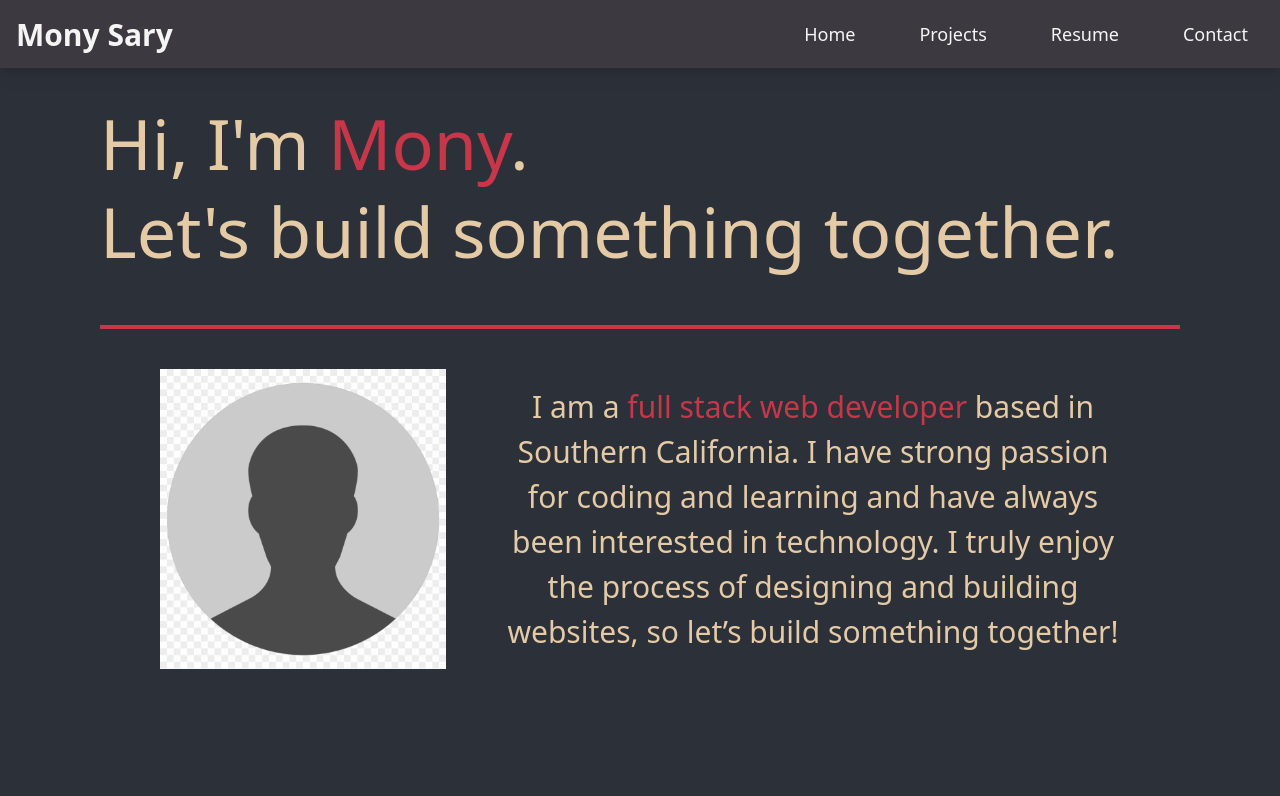
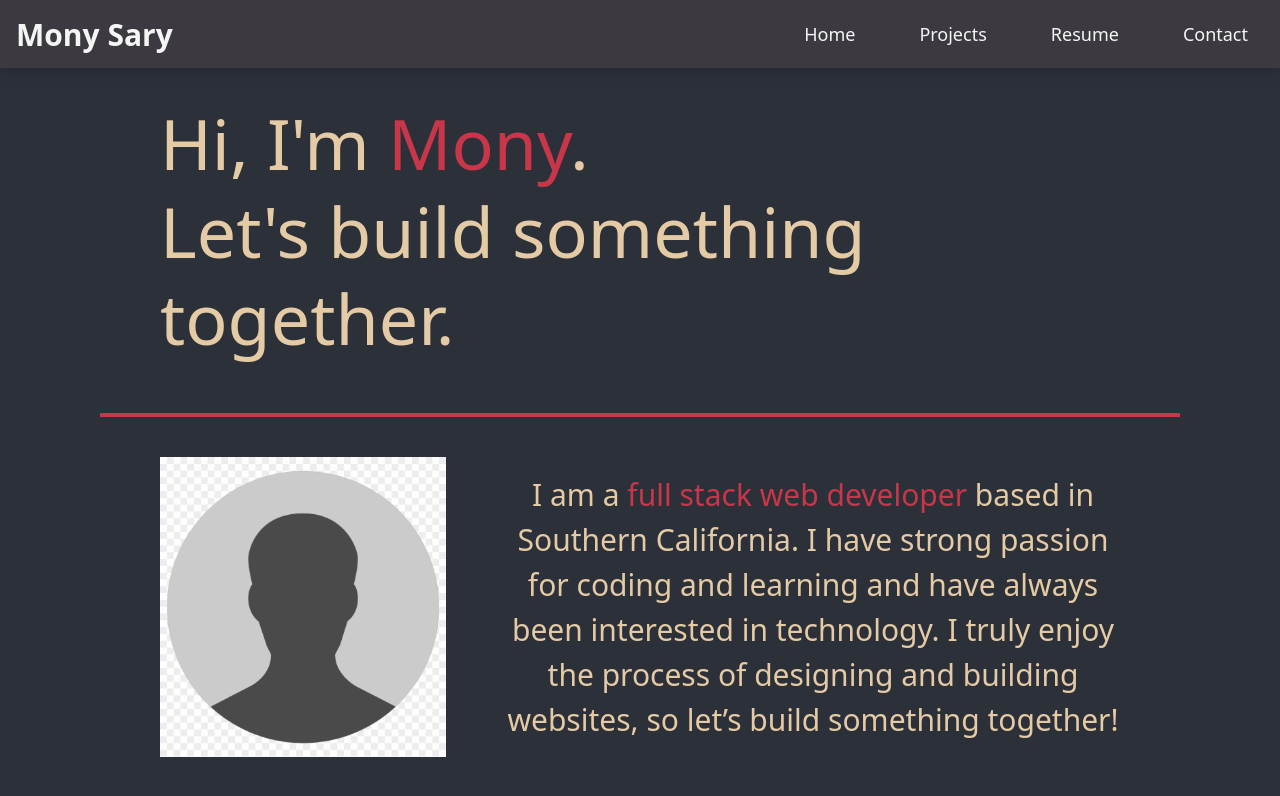
Before and after one commit to monysary/React-Developer-Portfolio, a React (Create React App) app: page / in a window 1280 px wide. Shown: the top 796 px of the page. Built offline with nearby package versions, Linux system fonts and the light colour scheme.

Commit message:
added some jsx for resume and contact page. added some styling to home page

```diff
--- a/src/components/Contact/index.js
+++ b/src/components/Contact/index.js
@@ -1,5 +1,10 @@
 function Contact() {
+    return (
+        <div className="lg:mx-[100px] sm:mx-[40px] mx-[20px] sm:pt-[100px] pt-[60px]">
+            <h2 className="text-[#E4CAA5] md:text-[60px] text-[40px] md:pb-[30px] pb-[10px] lg:mr-[70%] md:mr-[60%] mr-[40%] border-b-4 border-[#C83649]">Contact</h2>
 
+        </div>
+    )
 }
 
 export default Contact;
--- a/src/components/Home/index.js
+++ b/src/components/Home/index.js
@@ -3,10 +3,11 @@ import profileImage from '../../assets/images/placeholder-profile.png'
 function Home() {
     return (
         <div className="lg:mx-[100px] sm:mx-[40px] mx-[20px] sm:pt-[100px] pt-[60px]">
-            <h1 className="text-[#E4CAA5] lg:pb-[50px] sm:pb-[40px] pb-[20px] lg:text-[70px] sm:text-[55px] text-[30px] leading-tight border-b-4 border-[#C83649]">
+            <h1 className="text-[#E4CAA5] lg:mx-[60px] lg:pb-[50px] sm:pb-[40px] pb-[20px] lg:text-[70px] sm:text-[55px] text-[30px] leading-tight">
                 Hi, I'm <span className="text-[#C83649]">Mony</span>. <br />
                 Let's build something together.
             </h1>
+            <div className='h-[4px] bg-[#C83649]'></div>
             <section className="flex sm:my-[40px] lg:mx-[60px] flex-col sm:flex-row">
                 <img alt="placeholder-profile" src={profileImage} className="xl:h-[300px] xl:w-[300px] sm:h-[250px] sm:w-[250px] h-auto w-auto sm:m-0 m-[20px]" />
                 <p className="lg:ml-[60px] sm:ml-[40px] my-auto text-[#E4CAA5] sm:text-[20px] xl:text-[30px] text-center">
--- a/src/components/Resume/index.js
+++ b/src/components/Resume/index.js
@@ -1,5 +1,10 @@
 function Resume() {
+    return (
+        <div className="lg:mx-[100px] sm:mx-[40px] mx-[20px] sm:pt-[100px] pt-[60px]">
+            <h2 className="text-[#E4CAA5] md:text-[60px] text-[40px] md:pb-[30px] pb-[10px] lg:mr-[70%] md:mr-[60%] mr-[40%] border-b-4 border-[#C83649]">Resume</h2>
 
+        </div>
+    )
 }
 
 export default Resume;
```
Also changed, not shown: 1 other file (tests, documents, lock files or other folders).
